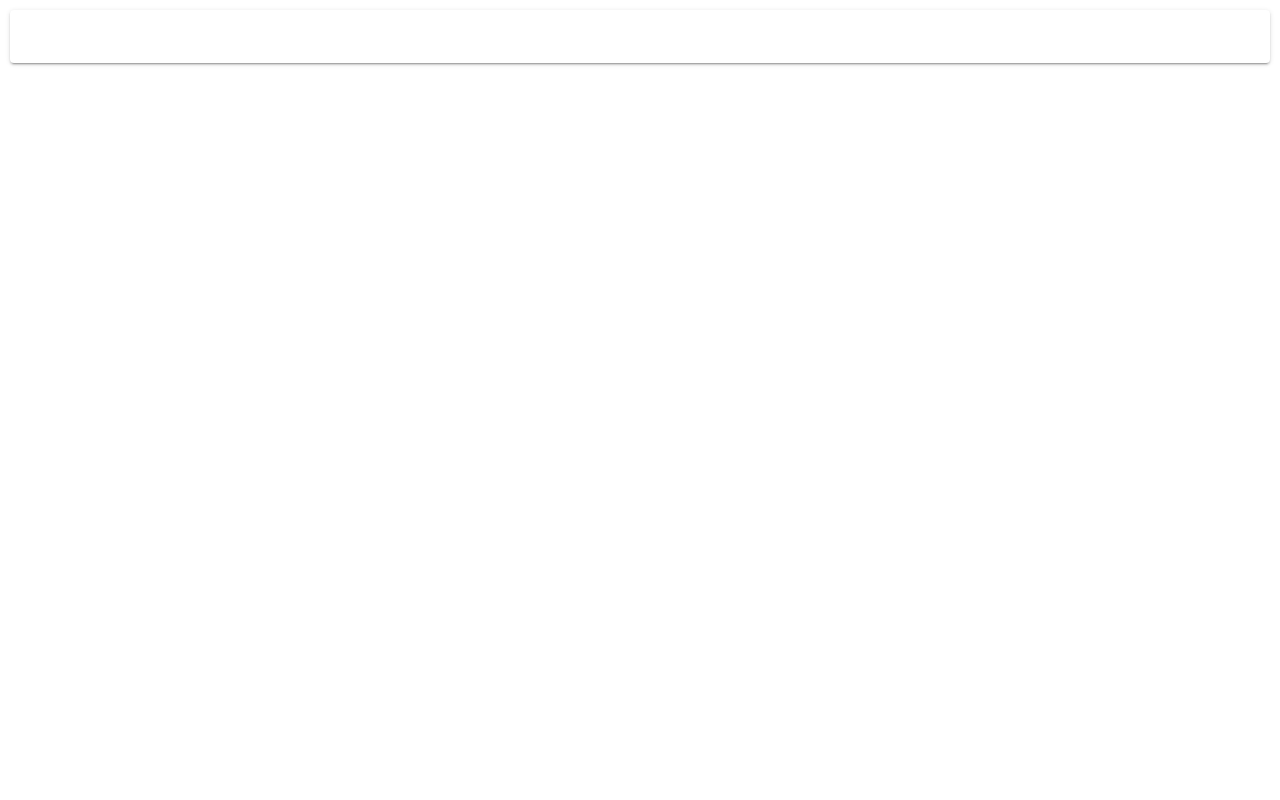
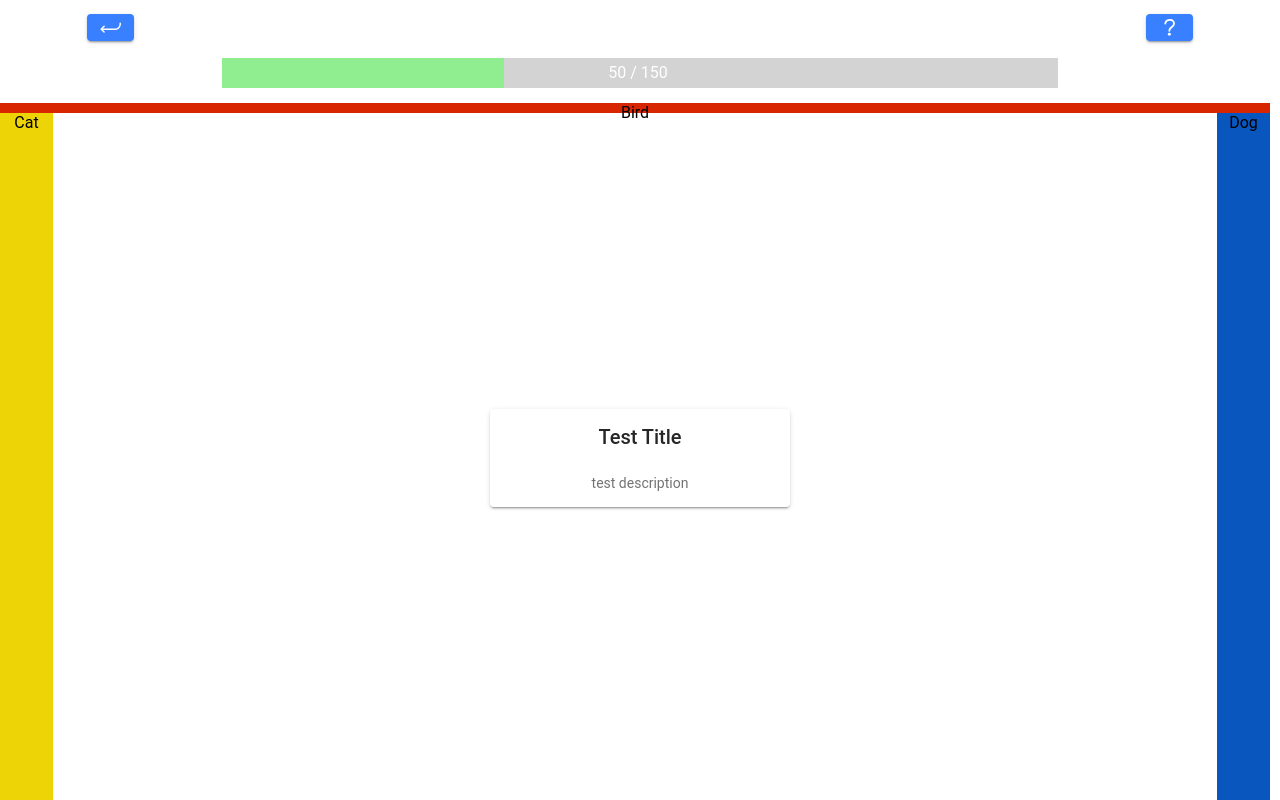
Before and after one commit to d-lama/d-lama-webapp, a React (Create React App) app: page /label in a window 1280 px wide. Built offline with nearby package versions, Linux system fonts and the light colour scheme.

Commit message:
Add labeling view
Add Components and css for labeling screen. Add some example content to show stuff

```diff
--- a/src/App.tsx
+++ b/src/App.tsx
@@ -33,7 +33,7 @@ const App: React.FC = () => (
           <Home />
         </Route>
         <Route exact path="/label">
-          <LabelScreen projectDescription={""} projectTitle={""} />
+          <LabelScreen maxNumberOfLabels={150} progress={50} containerNumber={4} labels={getLabels()}/>
         </Route>
         <Route exact path="/">
           <Redirect to="/home" />
@@ -43,4 +43,13 @@ const App: React.FC = () => (
   </IonApp>
 );
 
+function getLabels() {
+  return [
+      {name:"Cat", color:"ECD407"},
+      {name:"Dog", color:"0956BF"},
+      {name:"Fish", color:"379711"},
+      {name:"Bird", color:"D72600"},
+  ]
+}
+
 export default App;
--- a/src/pages/labelscreen/LabelScreen.tsx
+++ b/src/pages/labelscreen/LabelScreen.tsx
@@ -1,14 +1,19 @@
-import { IonContent, IonHeader, IonPage, IonTitle, IonToolbar } from '@ionic/react';
+import { IonContent, IonRow, IonPage, IonGrid, IonCol, IonItem } from '@ionic/react';
 import CardLabelComponent from './components/CardLabelComponent';
 import './LabelScreen.css';
 import React from "react";
+import LabelNavigationComponent from "./components/LabelNavigationComponent";
+import LabelSwipeContainerComponent from "./components/LabelSwipeContainerComponent";
 
-const LabelScreen: React.FC<{projectTitle: string, projectDescription: string}> = ({projectTitle, projectDescription}) => {
+const LabelScreen: React.FC<{progress: number, maxNumberOfLabels: number, containerNumber:number, labels:{name:string, color:string}[]}> = ({progress, maxNumberOfLabels, containerNumber, labels}) => {
+
+
+
     return (
         <IonPage>
             <IonContent fullscreen>
-
-                <CardLabelComponent cardSubtitle={""} cardTitle={""} content={""}/>
+                <LabelNavigationComponent progress={progress} maxNumberOfLabels={maxNumberOfLabels} />
+                <LabelSwipeContainerComponent numberOfContainers={containerNumber} labels={labels} />
             </IonContent>
         </IonPage>
     );
--- a/src/pages/labelscreen/components/CardLabelComponent.css
+++ b/src/pages/labelscreen/components/CardLabelComponent.css
@@ -3,3 +3,8 @@ ion-card-header.ios {
     display: flex;
     flex-flow: column-reverse;
 }
+
+.labelingCard {
+    min-width: 300px;
+    max-width: 300px;
+}
--- a/src/pages/labelscreen/components/CardLabelComponent.tsx
+++ b/src/pages/labelscreen/components/CardLabelComponent.tsx
@@ -5,7 +5,7 @@ import './CardLabelComponent.css';
 
 const CardLabelComponent: React.FC<{ cardTitle: string, cardSubtitle: string, content: string} > = ({cardTitle, cardSubtitle, content}) => {
     return (
-        <IonCard>
+        <IonCard className={"labelingCard"}>
             <IonCardHeader>
                 <IonCardTitle>{cardTitle}</IonCardTitle>
                 <IonCardSubtitle>{cardSubtitle}</IonCardSubtitle>
--- /dev/null
+++ b/src/pages/labelscreen/components/LabelDropContainerComponent.css
@@ -0,0 +1,6 @@
+.dropContainer{
+    position: absolute;
+    left: 0;
+    margin: -5px;
+    right: 0;
+}
--- /dev/null
+++ b/src/pages/labelscreen/components/LabelDropContainerComponent.tsx
@@ -0,0 +1,42 @@
+import React from 'react';
+import {} from '@ionic/react';
+
+import './LabelDropContainerComponent.css';
+
+const LabelDropContainerComponent: React.FC<{labelName:string, labelColor:string, isVertical:boolean, size?:number}> = ({labelName, labelColor, isVertical , size = 100}) => {
+    if (isVertical) {
+        return verticalContainer(labelName, labelColor, size);
+    }
+
+    return horizontalContainer(labelName, labelColor, size);
+}
+
+function horizontalContainer(labelName: string, labelColor: string, width:number) {
+    let horizontalStyle = {
+        width: width + "%",
+        "background-color": "#" + labelColor,
+        height: "100%"
+    };
+
+    return (
+        <div className={"dropContainer"}  style={horizontalStyle}>
+            <div className={"labelName"}>{labelName}</div>
+        </div>
+    );
+}
+
+function verticalContainer(labelName: string, labelColor: string, height:number) {
+    let verticalStyle = {
+        height: height + "%",
+        "background-color": "#" + labelColor,
+        width: "100%"
+    };
+
+    return (
+        <div className={"dropContainer"} style={verticalStyle}>
+            <div className={"labelName"}>{labelName}</div>
+        </div>
+    );
+}
+
+export default LabelDropContainerComponent;
--- /dev/null
+++ b/src/pages/labelscreen/components/LabelNavigationComponent.css
@@ -0,0 +1,29 @@
+ion-col {
+    text-align: center;
+}
+
+.labelingProgress {
+    background-color: lightgreen;
+    height: 30px;
+    margin: -7px;
+    max-width: 100%;
+    position: absolute;
+}
+
+.labelingProgressText {
+    height: 30px;
+    margin: -7px;
+    left: 5px;
+    bottom: 7px;
+    width: 100%;
+    position: absolute;
+}
+
+.maxLabelingProgress {
+    background-color: lightgray;
+    text-align: center;
+    height: 30px;
+    margin-top: 3px;
+    color: #fff;
+    padding: 7px;
+}
--- /dev/null
+++ b/src/pages/labelscreen/components/LabelNavigationComponent.tsx
@@ -0,0 +1,39 @@
+import React from 'react';
+import {IonGrid, IonRow, IonCol, IonButton, IonIcon, IonContent} from '@ionic/react';
+import { returnDownBackOutline, helpOutline } from 'ionicons/icons';
+
+import './LabelNavigationComponent.css';
+
+const LabelNavigationComponent: React.FC<{progress:number, maxNumberOfLabels:number}> = ({progress, maxNumberOfLabels }) => {
+    return (
+
+        <IonGrid>
+            <IonRow>
+                <IonCol size={"2"}>
+                    <IonButton size="small"><IonIcon slot="icon-only" icon={returnDownBackOutline}></IonIcon></IonButton>
+                </IonCol>
+                <IonCol size={"8"}></IonCol>
+                <IonCol size={"2"}>
+                    <IonButton size="small"><IonIcon slot="icon-only" icon={helpOutline}></IonIcon></IonButton>
+                </IonCol>
+                <IonCol size={"2"}></IonCol>
+                <IonCol size={"8"}>
+                    {ProgressLabelingBar(progress, maxNumberOfLabels)}
+                </IonCol>
+                <IonCol size={"2"}></IonCol>
+            </IonRow>
+        </IonGrid>
+    );
+}
+
+function ProgressLabelingBar(progress:number, maxNumberOfLabels:number) {
+    let widthPercent = progress / maxNumberOfLabels * 100;
+
+    return (
+        <div className={"maxLabelingProgress"}>
+            <div className={"labelingProgress"} style={{width: widthPercent + "%"}}></div>
+            <div className={"labelingProgressText"}>{progress} / {maxNumberOfLabels}</div>
+        </div>
+    );
+}
+export default LabelNavigationComponent;
--- /dev/null
+++ b/src/pages/labelscreen/components/LabelSwipeContainerComponent.css
@@ -0,0 +1,13 @@
+.screenHeight {
+    height: 90%
+}
+
+.growScreen {
+    height: 97%
+}
+
+.centerCard {
+    display: flex;
+    justify-content: center;
+    align-items: center;
+}
--- /dev/null
+++ b/src/pages/labelscreen/components/LabelSwipeContainerComponent.tsx
@@ -0,0 +1,56 @@
+import React from 'react';
+import {IonGrid, IonRow, IonCol} from '@ionic/react';
+
+import './LabelSwipeContainerComponent.css';
+import CardLabelComponent from "./CardLabelComponent";
+import LabelDropContainerComponent from "./LabelDropContainerComponent";
+
+const LabelSwipeContainerComponent: React.FC<{numberOfContainers:number, labels:{name:string, color:string}[]}> = ({numberOfContainers, labels}) => {
+    let labelItems = getLabelItems()
+    let currIndex = 0;
+
+    if (numberOfContainers > 8) {
+        numberOfContainers = 8;
+    } else if (numberOfContainers < 2) {
+        numberOfContainers = 2;
+    }
+
+    return (
+        <IonGrid className={"screenHeight"}>
+            <IonRow>
+                <IonCol>
+                    <LabelDropContainerComponent labelName={labels[3].name} labelColor={labels[3].color} isVertical={false} />
+                </IonCol>
+            </IonRow>
+            <IonRow className={"growScreen"}>
+                <IonCol size={"0.5"}>
+                    <LabelDropContainerComponent labelName={labels[0].name} labelColor={labels[0].color} isVertical={true} />
+                </IonCol>
+                <IonCol size={"11"} className={"centerCard"}>
+                    <CardLabelComponent cardSubtitle={""} cardTitle={labelItems[currIndex].title} content={labelItems[currIndex].description}/>
+                </IonCol>
+                <IonCol size={"0.5"}>
+                    <LabelDropContainerComponent labelName={labels[1].name} labelColor={labels[1].color} isVertical={true} />
+                </IonCol>
+            </IonRow>
+            <IonRow>
+                <IonCol>
+                    <LabelDropContainerComponent labelName={labels[2].name} labelColor={labels[2].color} isVertical={false} />
+                </IonCol>
+            </IonRow>
+        </IonGrid>
+    );
+}
+
+interface LabelCard {
+    title: string;
+    description: string;
+}
+
+function getLabelItems(): LabelCard[]
+{
+    // TODO: get items from backend => first 50 or so
+    return [{title: "Test Title", description: "test description"}]
+}
+
+export default LabelSwipeContainerComponent;
```
